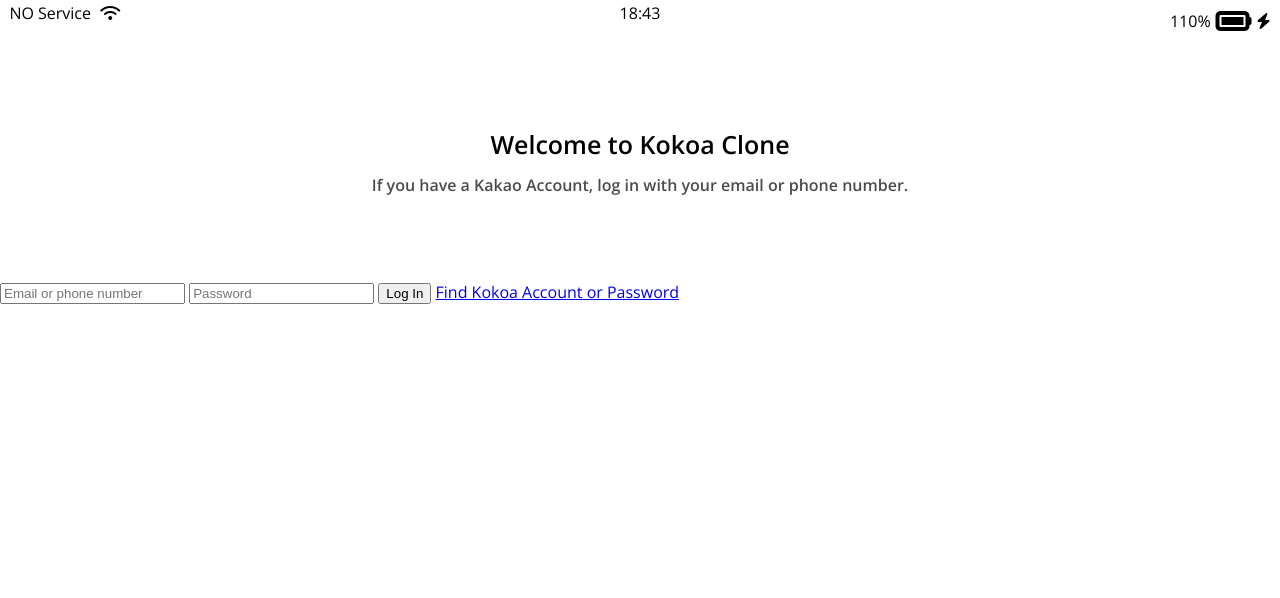
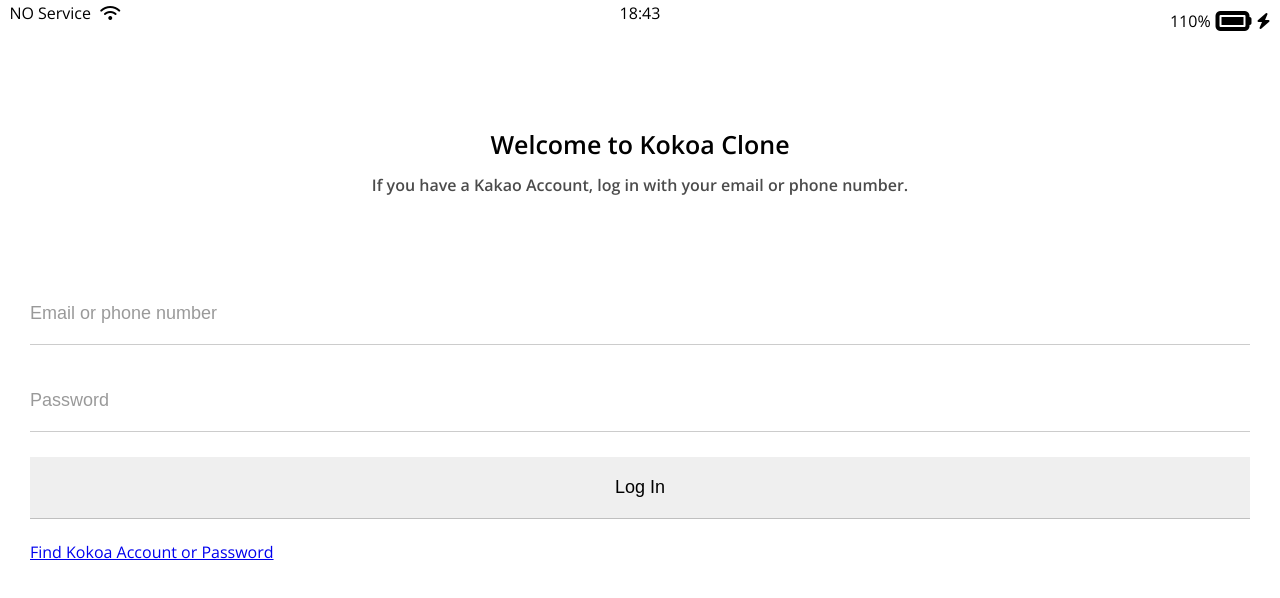
Before and after one commit to cacaocoffee/kokoa-clone-2021, a plain HTML site: page index.html in a window 1280 px wide. Drawn offline with nearby package versions, Linux system fonts and the light colour scheme.

Commit message:
variables 추가
6.7 variables 사용 index에 있는 input 들 개선

```diff
--- a/css/reset.css
+++ b/css/reset.css
@@ -127,3 +127,7 @@
   border-collapse: collapse;
   border-spacing: 0;
 }
+
+input:focus {
+  outline: none;
+}
--- a/css/styles.css
+++ b/css/styles.css
@@ -1,6 +1,7 @@
 @import url("https://fonts.googleapis.com/css2?family=Open+Sans:wght@400;600&display=swap");
 @import "reset.css";
 @import "status-bar.css";
+@import "variables.css";
 body {
   font-family: "Open Sans", sans-serif;
 }
@@ -22,3 +23,23 @@
   width: 60%;
   opacity: 0.7;
 }
+
+#login-form {
+  display: flex;
+  flex-direction: column;
+  margin: 0px 30px;
+}
+#login-form input {
+  padding: 20px 0px;
+  border: none;
+  font-size: 18px;
+  border-bottom: 1px solid rgba(0, 0, 0, 0.2);
+  margin-bottom: 25px;
+  transition: border-color 0.3s ease-in-out;
+}
+#login-form input::placeholder {
+  color: rgba(0, 0, 0, 0.4);
+}
+#login-form input:focus {
+  border-color: var(--yellow);
+}
--- /dev/null
+++ b/css/variables.css
@@ -0,0 +1,3 @@
+:root {
+  --yellow: #fae100;
+}
```
Also changed, not shown: index.html (+3 -0 lines).
